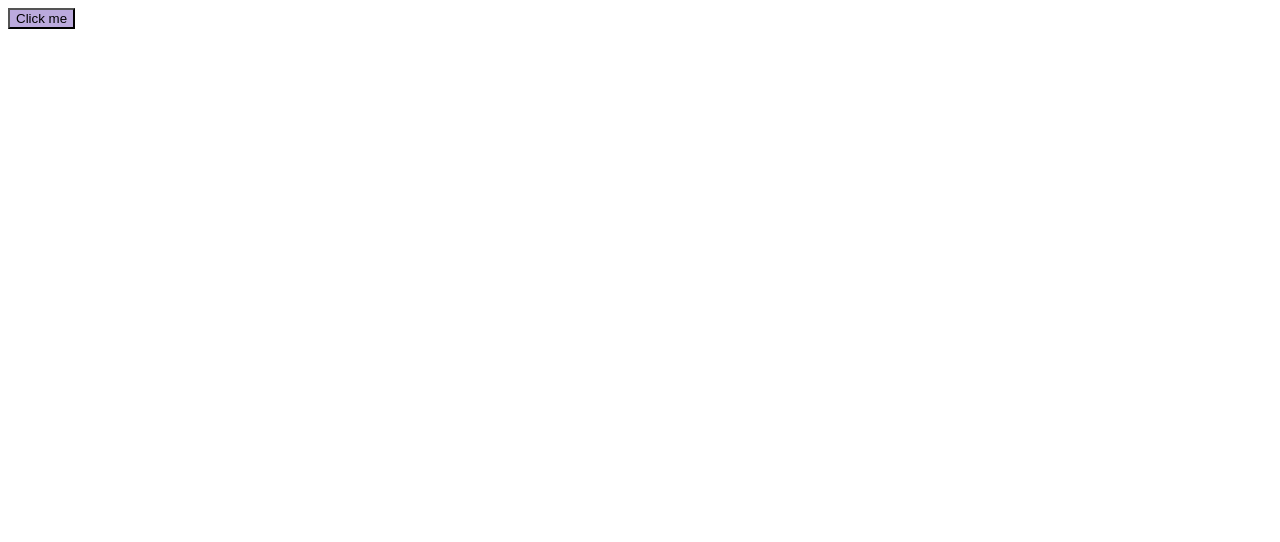
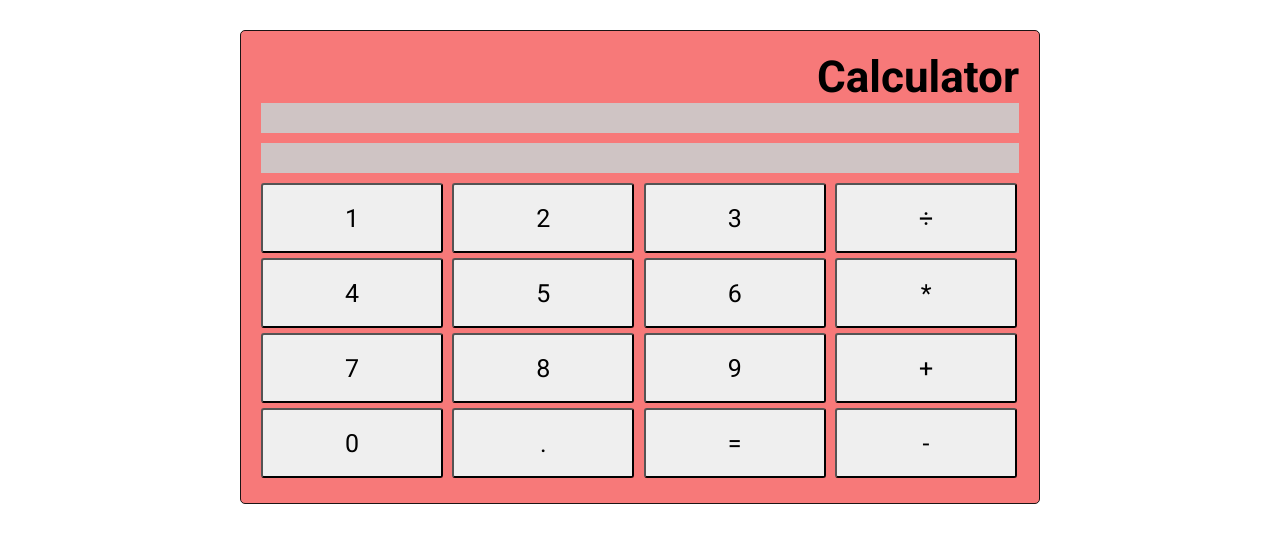
Before and after one commit to GeorgeMitsikaris/calculator, a React (Create React App) app: page / in a window 1280 px wide. Shown: the top 542 px of the page. Built offline with nearby package versions, Linux system fonts and the light colour scheme.

Commit message:
created calculator's layout

```diff
--- a/public/index.html
+++ b/public/index.html
@@ -24,6 +24,9 @@
       work correctly both with client-side routing and a non-root public URL.
       Learn how to configure a non-root public URL by running `npm run build`.
     -->
+    <link rel="preconnect" href="https://fonts.googleapis.com">
+    <link rel="preconnect" href="https://fonts.gstatic.com" crossorigin>
+    <link href="https://fonts.googleapis.com/css2?family=Roboto:wght@400;700&display=swap" rel="stylesheet">
     <title>React App</title>
   </head>
   <body>
--- a/src/App.js
+++ b/src/App.js
@@ -1,9 +1,9 @@
-import Button from './components/Button/Button';
+import Calculator from './components/Calculator/Calculator';
 
 function App() {
   return (
     <div className="App">
-      <Button />
+      <Calculator />
     </div>
   );
 }
--- /dev/null
+++ b/src/Styles/typography.scss
@@ -0,0 +1,8 @@
+h1 {
+  font-size: 4.4rem;
+  font-weight: 700;
+}
+
+button {
+	font-size: 2.5rem;
+}
--- /dev/null
+++ b/src/Styles/variables.scss
@@ -0,0 +1,5 @@
+$main-color: #F52F2F;
+$secondary-color: #F77979;
+$white: #F8F7F2;
+$grey: #cfc4c4;
+$black: #1b1414;
--- a/src/components/Button/Button.js
+++ b/src/components/Button/Button.js
@@ -1,8 +1,8 @@
 import React from "react";
 import styles from "./Button.module.scss";
 
-const Button = () => {
-	return <button className={styles.btn}>Click me</button>;
+const Button = ({ children }) => {
+	return <button className={styles.btn}>{children}</button>;
 };
 
 export default Button;
--- a/src/components/Button/Button.module.scss
+++ b/src/components/Button/Button.module.scss
@@ -1,4 +1,6 @@
-@use '../../index.scss';
+@use '../../Styles/variables.scss';
 .btn {
-	background-color: index.$main-color;
+	width: 24%;
+	height: 7rem;
+	border-radius: 3px;
 }
--- /dev/null
+++ b/src/components/Calculator/Calculator.js
@@ -0,0 +1,39 @@
+import React from "react";
+import Button from "../Button/Button";
+import styles from "./Calculator.module.scss";
+
+const Calculator = () => {
+	return (
+		<div className={styles.container}>
+			<h1 className={styles.header}>Calculator</h1>
+			<div className={styles.enteredText}></div>
+			<div className={styles.enteredText}></div>
+			<div className={styles.buttonContainer}>
+				<Button>1</Button>
+				<Button>2</Button>
+				<Button>3</Button>
+				<Button>÷</Button>
+			</div>
+			<div className={styles.buttonContainer}>
+				<Button>4</Button>
+				<Button>5</Button>
+				<Button>6</Button>
+				<Button>*</Button>
+			</div>
+			<div className={styles.buttonContainer}>
+				<Button>7</Button>
+				<Button>8</Button>
+				<Button>9</Button>
+				<Button>+</Button>
+			</div>
+			<div className={styles.buttonContainer}>
+				<Button>0</Button>
+				<Button>.</Button>
+				<Button>=</Button>
+				<Button>-</Button>
+			</div>
+		</div>
+	);
+};
+
+export default Calculator;
--- /dev/null
+++ b/src/components/Calculator/Calculator.module.scss
@@ -0,0 +1,36 @@
+@use '../../Styles/typography.scss';
+@use '../../Styles/variables.scss';
+
+.container {
+  margin: 3rem auto;
+  width: 90%;
+  max-width: 80rem;
+  display: grid;
+  border: 1px solid variables.$black;
+  border-radius: .5rem;
+  padding: 2rem;
+  background-color: variables.$secondary-color
+}
+
+.header {
+  text-align: right;
+}
+
+.enteredText {
+  width: 100%;
+  background-color: variables.$grey;
+  height: 3rem;
+  margin-bottom: 1rem;
+}
+
+.result {
+  width: 100%;
+  background-color: variables.$grey;
+  height: 3rem;
+}
+
+.buttonContainer {
+  display: flex;
+  gap: 1.25%;
+  margin-bottom: .5rem;
+}
--- a/src/index.scss
+++ b/src/index.scss
@@ -1 +1,7 @@
-$main-color: #bad
+* {
+  box-sizing: border-box;
+  margin: 0;
+  padding: 0;
+  font-size: 62.5%;
+  font-family: 'Roboto', sans-serif;
+}
```
